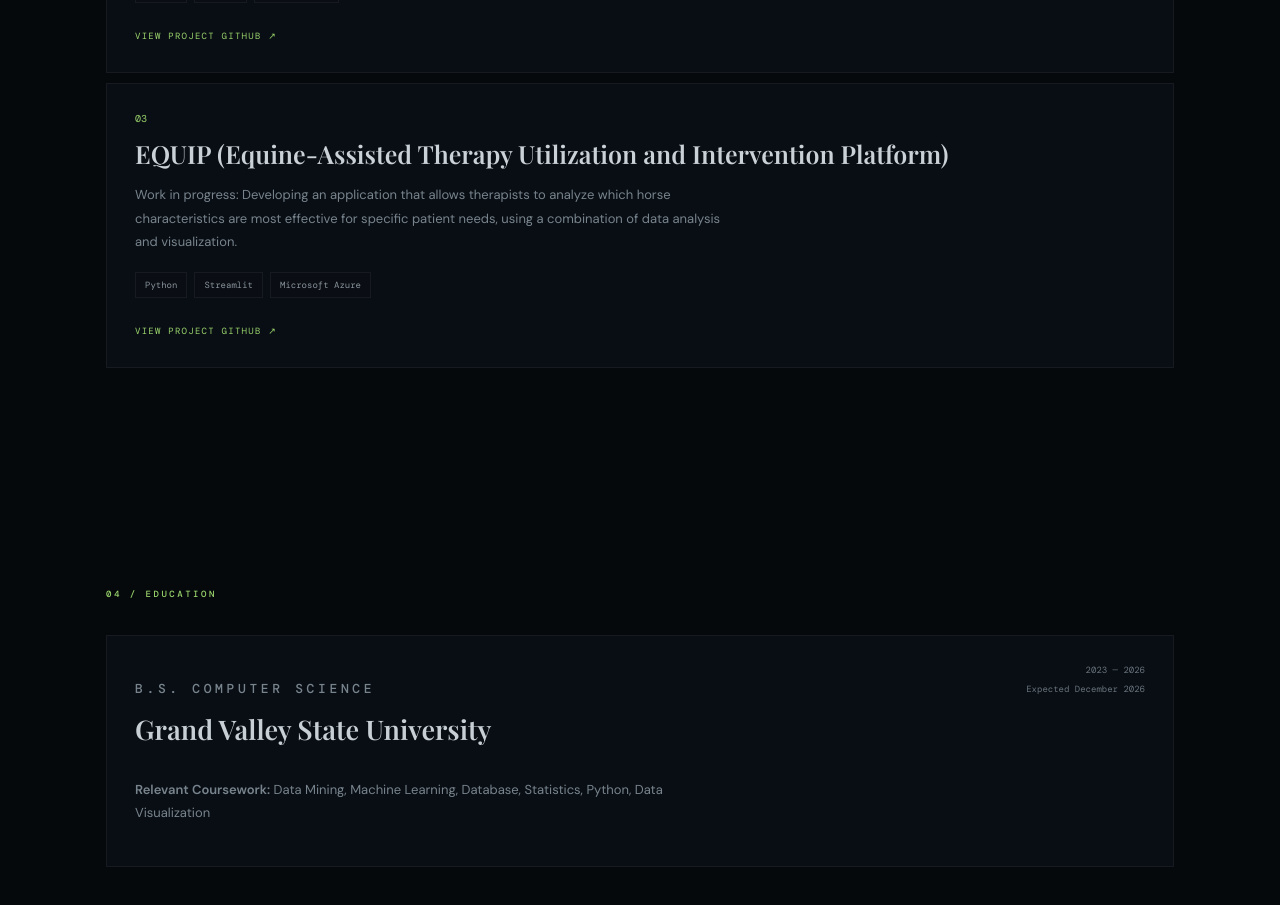
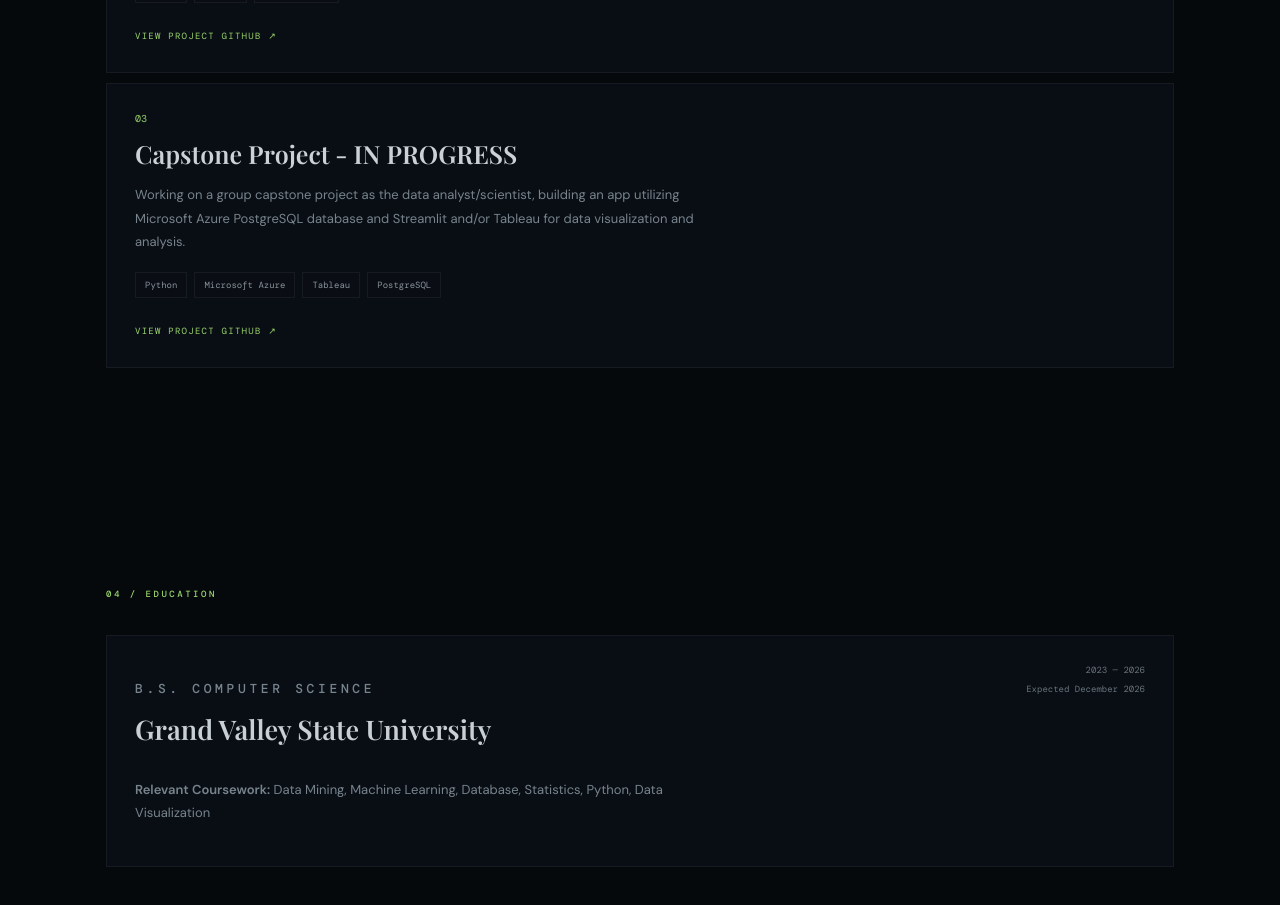
Before and after one commit to HaileyZweedyk/Hailey-Zweedyk-Portfolio, a React (Vite) app: page / in a window 1280 px wide. Shown: the part 2640-3545 px from the top of the page. Built offline with nearby package versions, Linux system fonts and the light colour scheme; a web font is replaced by a local one.

Commit message:
Updated Capstone project description to not give out IP information

```diff
--- a/src/main.jsx
+++ b/src/main.jsx
@@ -16,9 +16,9 @@ const projects = [
     link: "https://github.com/HaileyZweedyk/Diabetes-Classification-Data-Mining-Project"
   },
   {
-    title: "EQUIP (Equine-Assisted Therapy Utilization and Intervention Platform)",
-    text: "Work in progress: Developing an application that allows therapists to analyze which horse characteristics are most effective for specific patient needs, using a combination of data analysis and visualization.",
-    tags: ["Python", "Streamlit", "Microsoft Azure"],
+    title: "Capstone Project - IN PROGRESS",
+    text: "Working on a group capstone project as the data analyst/scientist, building an app utilizing Microsoft Azure PostgreSQL database and Streamlit and/or Tableau for data visualization and analysis.",
+    tags: ["Python", "Microsoft Azure", "Tableau", "PostgreSQL"],
     link: ""
   }
 ];
```
